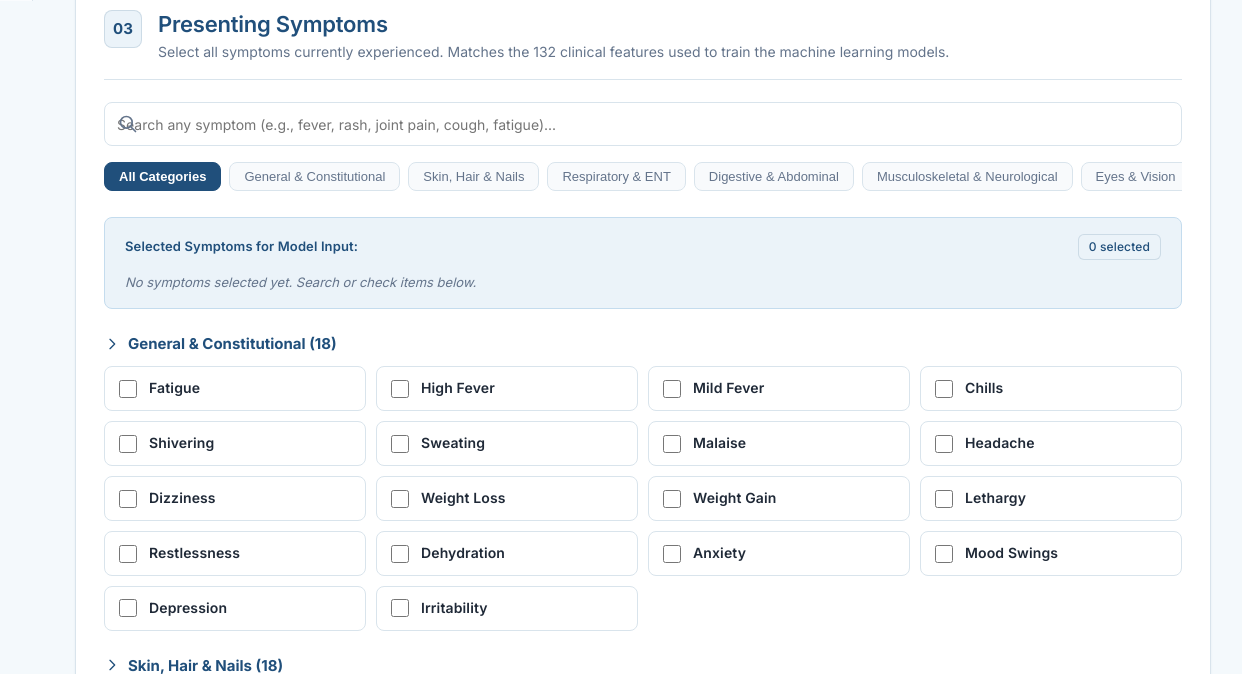
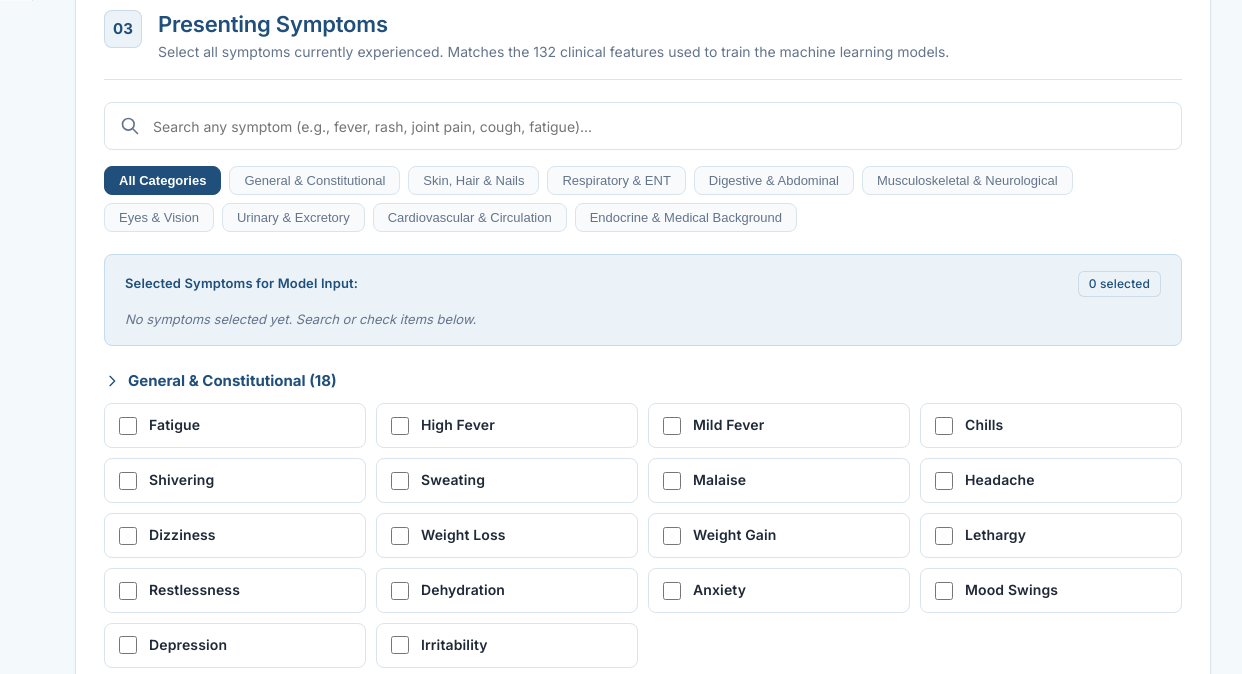
Before and after one commit to Eslin-0987/CarePluseML, a Flask app: page /assessment in a window 1480 px wide. Shown: the part 799-1473 px from the top of the page, without its empty margins (227-1469 px from the left). Run offline with Flask 3, Linux system fonts and the light colour scheme; the visitor is signed in with stand-in values (Sample User, id 1); data comes from the database, SQL or seed files in the repository.

Commit message:
Fix search icon overlap, enable SQLite WAL concurrency, configure ProxyFix and secure session persistence

```diff
--- a/app/__init__.py
+++ b/app/__init__.py
@@ -30,6 +30,10 @@ def create_app(config_class=Config):
 
     app = Flask(__name__, template_folder=template_dir, static_folder=static_dir)
     app.config.from_object(config_class)
+
+    # ProxyFix for Render HTTPS reverse proxy
+    from werkzeug.middleware.proxy_fix import ProxyFix
+    app.wsgi_app = ProxyFix(app.wsgi_app, x_for=1, x_proto=1, x_host=1, x_prefix=1)
 
     # 1. Initialize SQLite Database
     try:
@@ -104,6 +108,8 @@ def create_app(config_class=Config):
                 if user:
                     g.user = user
                     session['user_id'] = int(user_id)
+                else:
+                    session.pop('user_id', None)
             except Exception:
                 g.user = None
 
--- a/app/database/db.py
+++ b/app/database/db.py
@@ -3,10 +3,16 @@ import os
 from datetime import datetime
 
 def get_db_connection(db_path):
-    """Create and configure a SQLite connection."""
-    conn = sqlite3.connect(db_path)
+    """Create and configure a robust, concurrent SQLite connection with WAL mode."""
+    conn = sqlite3.connect(db_path, timeout=30.0, check_same_thread=False)
     conn.row_factory = sqlite3.Row
     conn.execute("PRAGMA foreign_keys = ON;")
+    try:
+        conn.execute("PRAGMA journal_mode = WAL;")
+        conn.execute("PRAGMA synchronous = NORMAL;")
+        conn.execute("PRAGMA busy_timeout = 30000;")
+    except Exception:
+        pass
     return conn
 
 def init_db(db_path):
@@ -278,16 +284,20 @@ def get_user_dashboard_stats(db_path, user_id):
 # --- Activity Logging ---
 
 def log_activity(db_path, user_id, activity_type, activity_details=None):
-    """Log an activity event for an authenticated user."""
-    with get_db_connection(db_path) as conn:
-        cursor = conn.cursor()
-        now = datetime.utcnow().strftime('%Y-%m-%d %H:%M:%S')
-        cursor.execute(
-            """INSERT INTO user_activity (user_id, activity_type, activity_details, created_at)
-               VALUES (?, ?, ?, ?)""",
-            (user_id, activity_type, activity_details, now)
-        )
-        conn.commit()
+    """Log an activity event for an authenticated user without blocking requests."""
+    try:
+        with get_db_connection(db_path) as conn:
+            cursor = conn.cursor()
+            now = datetime.utcnow().strftime('%Y-%m-%d %H:%M:%S')
+            cursor.execute(
+                """INSERT INTO user_activity (user_id, activity_type, activity_details, created_at)
+                   VALUES (?, ?, ?, ?)""",
+                (user_id, activity_type, activity_details, now)
+            )
+            conn.commit()
+    except Exception as e:
+        import logging
+        logging.getLogger(__name__).warning(f"Non-critical activity log failed: {e}")
 
 def get_user_activity(db_path, user_id, limit=8):
     """Retrieve recent user activities."""
--- a/app/routes/auth.py
+++ b/app/routes/auth.py
@@ -38,7 +38,15 @@ def auth_required(f):
 
         if user_id:
             db_path = current_app.config['DATABASE_PATH']
-            user = get_user_by_id(db_path, int(user_id))
+            try:
+                user = get_user_by_id(db_path, int(user_id))
+            except Exception:
+                import time
+                time.sleep(0.05)
+                try:
+                    user = get_user_by_id(db_path, int(user_id))
+                except Exception:
+                    user = None
 
         if user:
             g.user = user
@@ -49,7 +57,10 @@ def auth_required(f):
         response = make_response(redirect(url_for('auth.login', next=request.path)))
         unset_jwt_cookies(response)
         session.clear()
-        flash("Your session has expired or is invalid. Please log in to continue.", "warning")
+        if user_id:
+            flash("Your session has expired. Please log in to continue.", "warning")
+        else:
+            flash("Please log in to access this page.", "info")
         return response
 
     return decorated_function
--- a/static/css/assessment.css
+++ b/static/css/assessment.css
@@ -96,12 +96,15 @@
 
 .symptoms-search-wrapper {
   position: relative;
+  width: 100%;
 }
 
+.symptoms-search-wrapper input[type="text"].symptoms-search-input,
+input[type="text"].symptoms-search-input,
 .symptoms-search-input {
   width: 100%;
-  height: var(--input-height, 44px);
-  padding: 0 16px 0 44px;
+  height: 48px;
+  padding: 0 16px 0 48px !important;
   font-size: 14px;
   border: 1px solid var(--border-color, #D9E4EC);
   border-radius: var(--radius-input, 8px);
@@ -109,31 +112,34 @@
   font-family: inherit;
   color: var(--text-main, #1F2937);
   transition: border-color 0.15s ease, box-shadow 0.15s ease;
+  box-sizing: border-box;
 }
 
+.symptoms-search-wrapper input[type="text"].symptoms-search-input:focus,
 .symptoms-search-input:focus {
   border-color: var(--primary, #204F7B);
   box-shadow: 0 0 0 3px rgba(32, 79, 123, 0.12);
   outline: none;
 }
 
+.symptoms-search-wrapper .search-icon-svg,
 .search-icon-svg {
   position: absolute;
-  left: 14px;
+  left: 16px;
   top: 50%;
   transform: translateY(-50%);
   width: 20px;
   height: 20px;
   color: var(--text-secondary, #64748B);
   pointer-events: none;
+  z-index: 2;
 }
 
 .category-filter-bar {
   display: flex;
+  flex-wrap: wrap;
   gap: 8px;
-  overflow-x: auto;
-  padding-bottom: 6px;
-  scrollbar-width: thin;
+  padding-bottom: 2px;
 }
 
 .category-filter-btn {
```
Also changed, not shown: config.py (+7 -3 lines).
